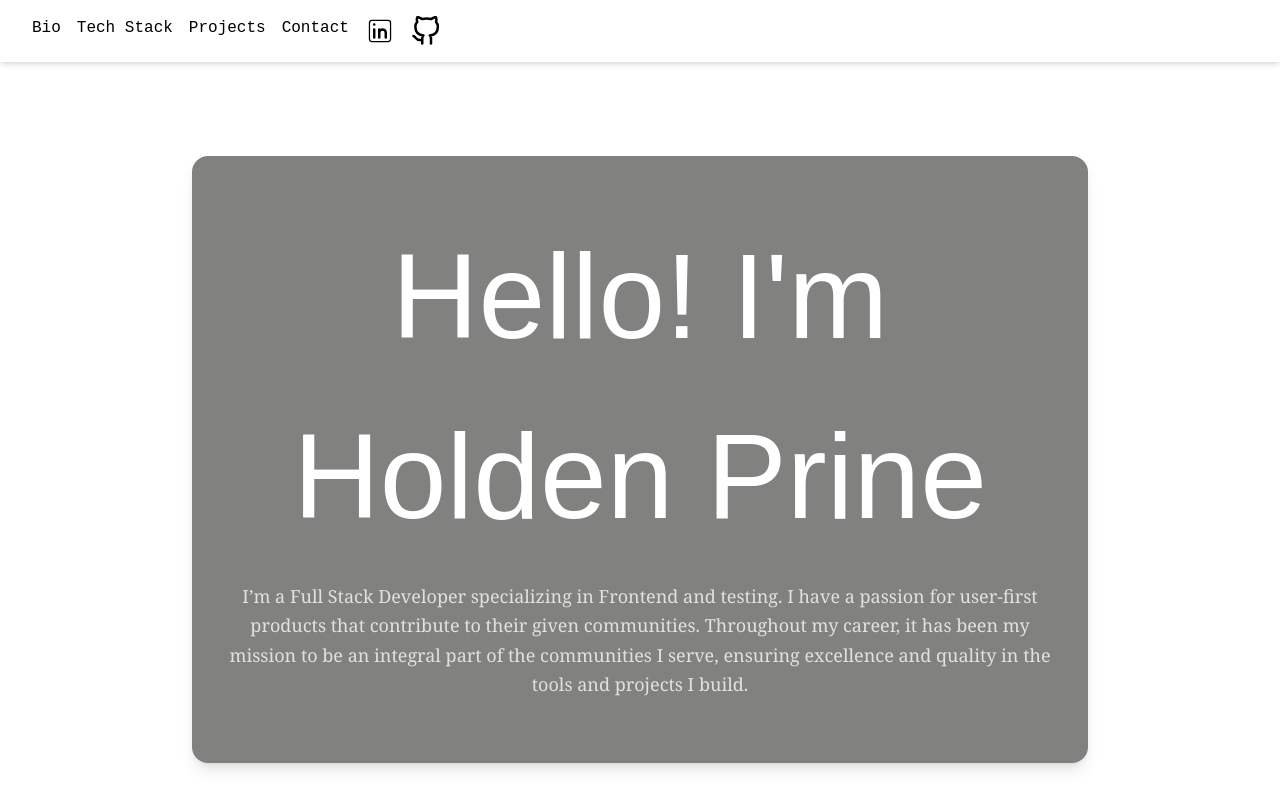
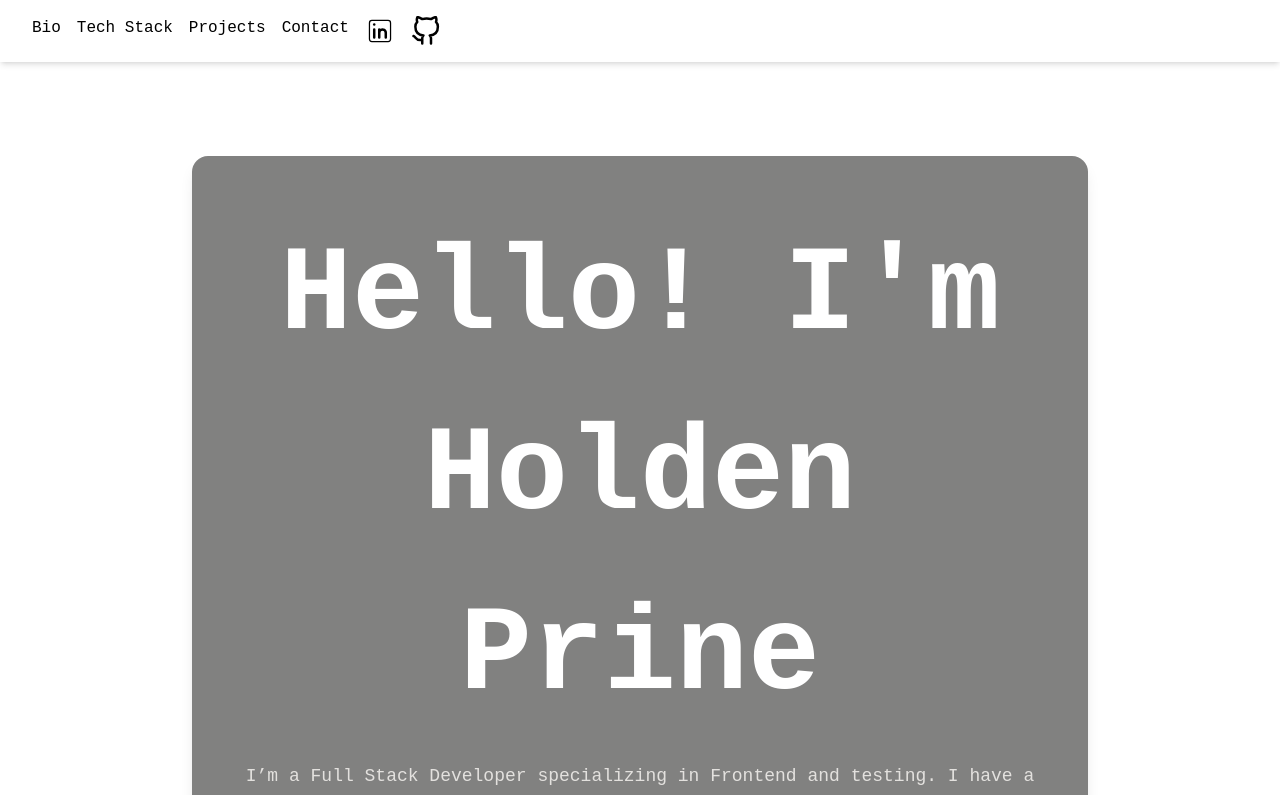
Before and after one commit to holdenprine/holdenprine-portfolio-v2, a Next.js app: page / in a window 1280 px wide. Shown: the top 795 px of the page. Built offline with nearby package versions, Linux system fonts and the light colour scheme.

Commit message:
Bio now uniform to styling, major updates to styling to come, some issues with mismatched text colors in other components.

```diff
--- a/components/Bio.tsx
+++ b/components/Bio.tsx
@@ -14,7 +14,7 @@ export const Bio = () => {
       transition={{ duration: 0.8 }}
       className="bg-neutral-500 max-w-4xl mx-auto text-center py-16 px-6 rounded-2xl shadow-lg pt-[50px]"
     >
-      <h2 className="text-h1 font-montserrat mb-4 text-neutral-100">
+      <h2 className="text-h1 font-bold mb-4 text-neutral-100">
         Hello! I'm Holden Prine
       </h2>
       <p className="text-lg text-neutral-300 leading-relaxed">
--- a/src/app/globals.css
+++ b/src/app/globals.css
@@ -63,10 +63,6 @@ body {
 }
 
 /* Custom typography */
-h1, h2, h3 {
-  @apply font-montserrat text-[var(--primary)];
+h1, h2, h3, p {
+  font-family: var(--font-primary);
 }
-
-p {
-  @apply font-serif text-lg text-neutral-300;
-}
```
